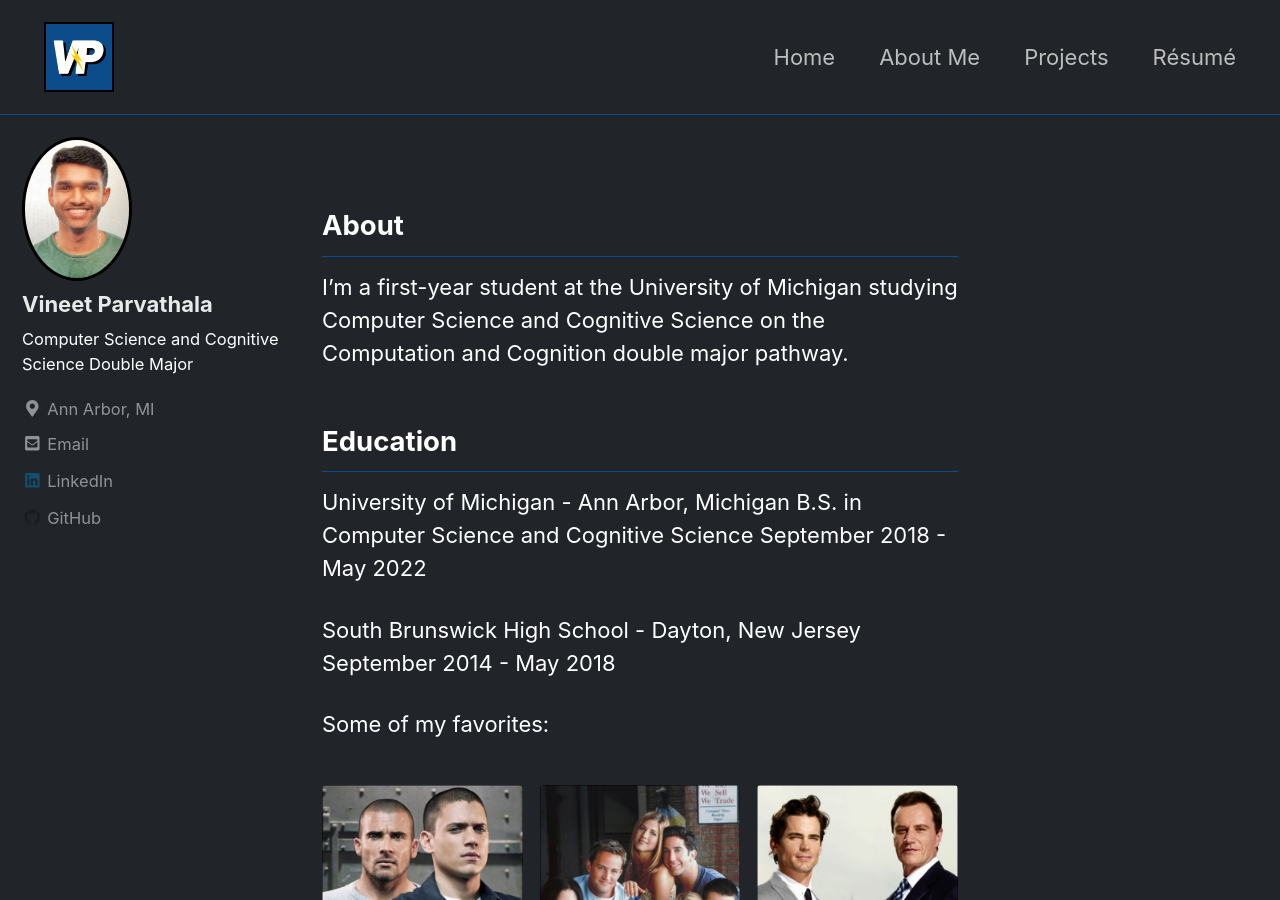
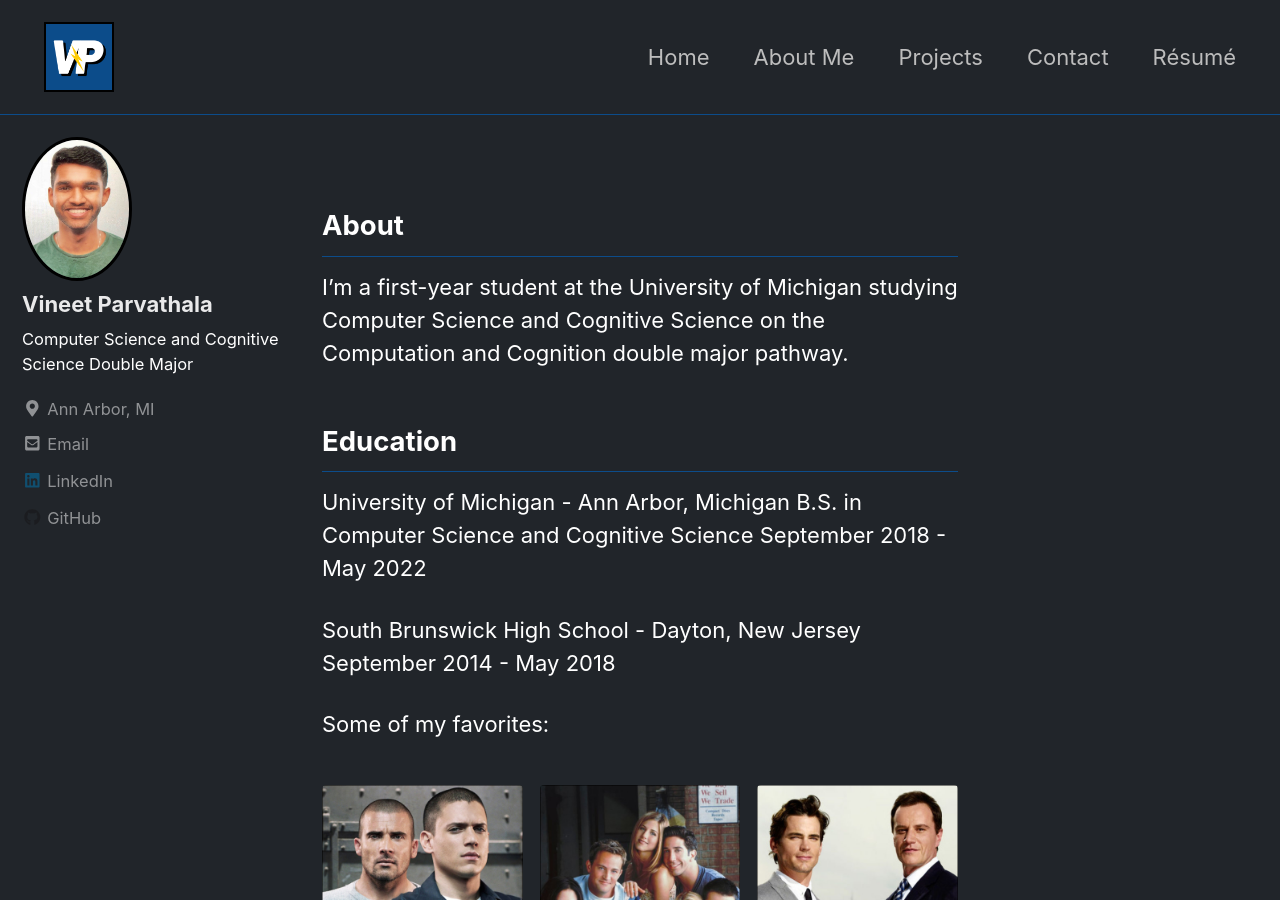
Before and after one commit to vparv/vparv.github.io, a Jekyll site: the page built from _pages/about.md, in a window 1280 px wide and 900 px high. Built offline with Jekyll 4.4.1, drawn with Linux system fonts in a browser that asks for light colours; cached includes are drawn as plain includes; nearby versions of some CDN libraries; library files that are not in the unit come from our copies.

Commit message:
updated home and about

```diff
--- a/_data/navigation.yml
+++ b/_data/navigation.yml
@@ -6,6 +6,8 @@
     url: /about-me/
   - title: "Projects"
     url: /projects/
+  - title: "Contact"
+    url: /contactme/
   # - title: "Sample Posts"
   #   url: /year-archive/
   # - title: "Sample Collections"
--- a/_layouts/home.html
+++ b/_layouts/home.html
@@ -1,13 +1,10 @@
 ---
 layout: archive
-toc: true
-toc_label: "My Table of Contents"
-toc_icon: "cog"
 ---
 <link rel="stylesheet" href="/css/animate.css">
 
 {{ content }}
-<div class ="container fadeIn animated">
+<div class ="container rotateInUpLeft animated">
 <img src="/images/a2.jpg">
     <h3>
       <p>  Hi, I'm Vineet! I'm currently a first year student at the University of Michigan - Ann Arbor, studying Computer Science and Cognitive Science. I'm from Princeton, New Jersey and when I have some free time I enjoy coding, learning new things, and eating good food. <br>Thanks for checking out my website!</p>
--- a/_pages/about.md
+++ b/_pages/about.md
@@ -53,11 +56,5 @@
 South Brunswick High School - Dayton, New Jersey
 September 2014 - May 2018
 
-
-
-
-
-
-
 Some of my favorites:
 {% include gallery caption="" %}
--- /dev/null
+++ b/_pages/contact.html
@@ -0,0 +1,3 @@
+<h1> Contact Me </h1>>
+  <h2> Phone: 7327727373 </h2>
+  <h2> Phone: 7327727373 </h2>
```
Also changed, not shown: other parts of _pages/about.md (+3 -0 lines).
